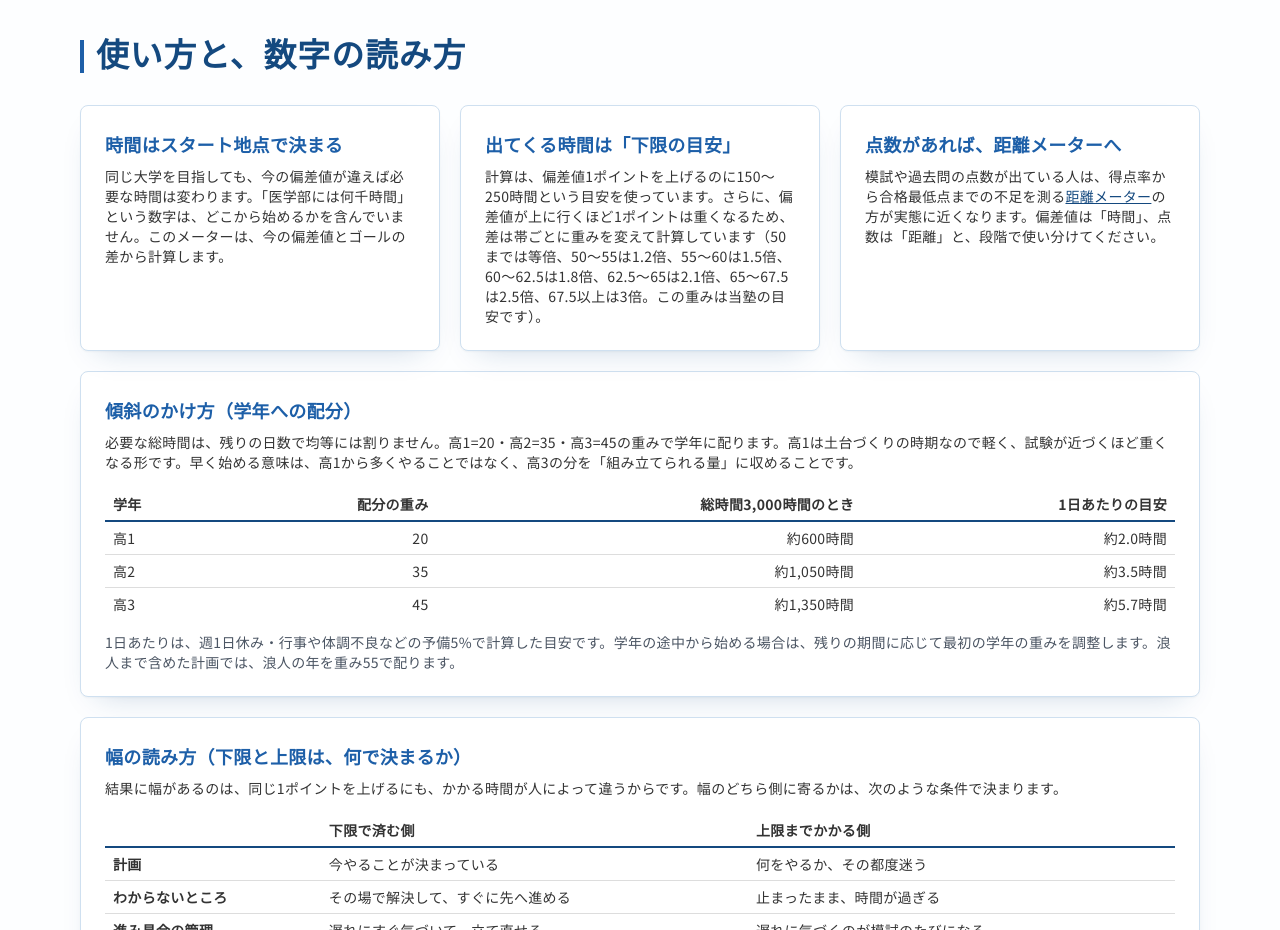
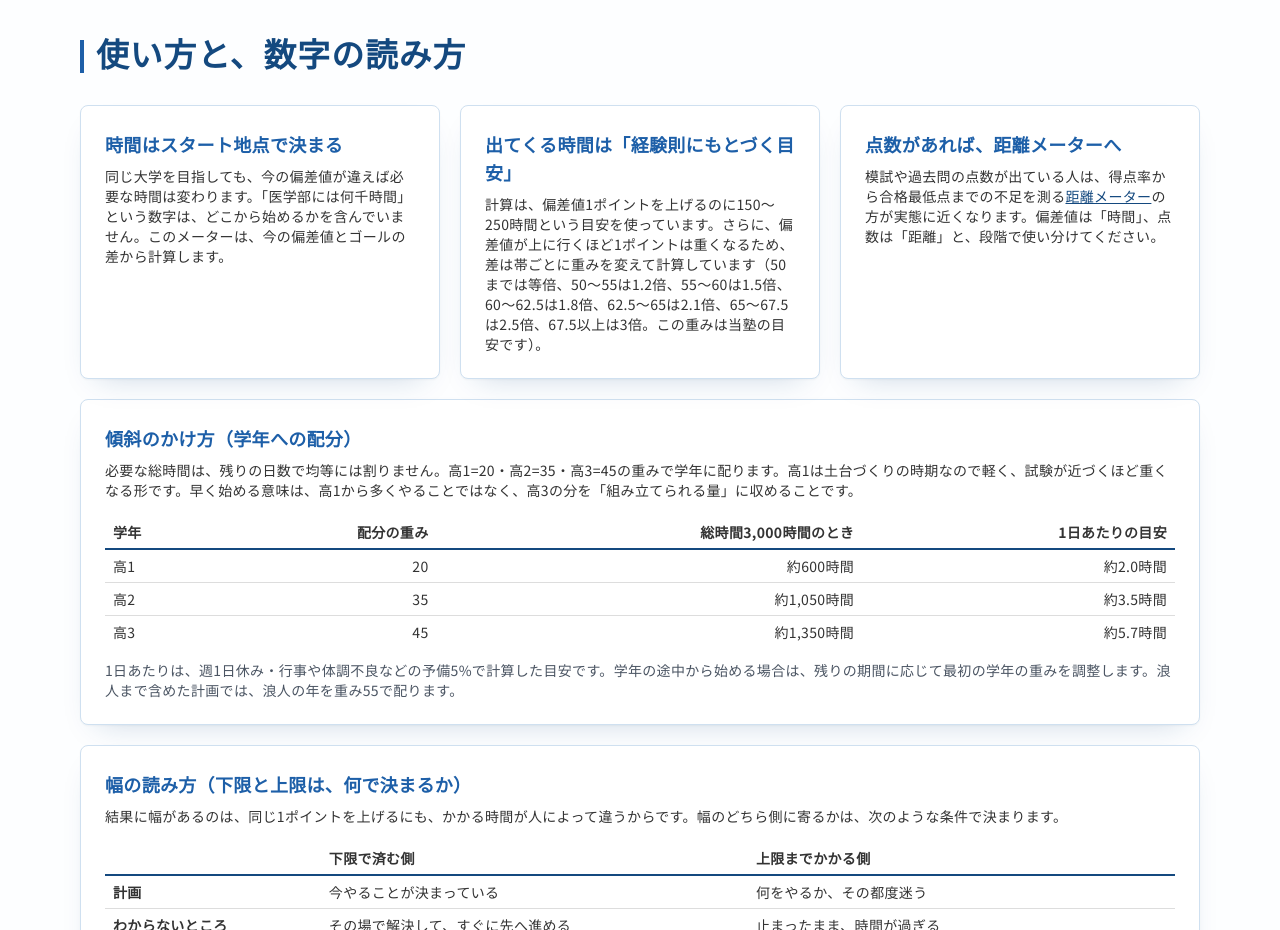
Before and after one commit to infooubijuku/oubijuku-meducate, a plain HTML site: page gyakusan.html in a window 1280 px wide. Shown: the part 2940-3870 px from the top of the page. Drawn offline with nearby package versions, Linux system fonts and the light colour scheme.

Commit message:
見出し「下限の目安」を「経験則にもとづく目安」に修正

```diff
--- a/gyakusan.html
+++ b/gyakusan.html
@@ -286,7 +286,7 @@
         <h2 class="section-title font-black text-main-dark mb-6">使い方と、数字の読み方</h2>
         <div class="grid grid-cols-1 md:grid-cols-3 gap-5">
             <div class="card p-6"><p class="font-black text-main text-lg mb-2">時間はスタート地点で決まる</p><p class="text-sm">同じ大学を目指しても、今の偏差値が違えば必要な時間は変わります。「医学部には何千時間」という数字は、どこから始めるかを含んでいません。このメーターは、今の偏差値とゴールの差から計算します。</p></div>
-            <div class="card p-6"><p class="font-black text-main text-lg mb-2">出てくる時間は「下限の目安」</p><p class="text-sm">計算は、偏差値1ポイントを上げるのに150〜250時間という目安を使っています。さらに、偏差値が上に行くほど1ポイントは重くなるため、差は帯ごとに重みを変えて計算しています（50までは等倍、50〜55は1.2倍、55〜60は1.5倍、60〜62.5は1.8倍、62.5〜65は2.1倍、65〜67.5は2.5倍、67.5以上は3倍。この重みは当塾の目安です）。</p></div>
+            <div class="card p-6"><p class="font-black text-main text-lg mb-2">出てくる時間は「経験則にもとづく目安」</p><p class="text-sm">計算は、偏差値1ポイントを上げるのに150〜250時間という目安を使っています。さらに、偏差値が上に行くほど1ポイントは重くなるため、差は帯ごとに重みを変えて計算しています（50までは等倍、50〜55は1.2倍、55〜60は1.5倍、60〜62.5は1.8倍、62.5〜65は2.1倍、65〜67.5は2.5倍、67.5以上は3倍。この重みは当塾の目安です）。</p></div>
             <div class="card p-6"><p class="font-black text-main text-lg mb-2">点数があれば、距離メーターへ</p><p class="text-sm">模試や過去問の点数が出ている人は、得点率から合格最低点までの不足を測る<a href="/kyori" class="underline text-main-dark">距離メーター</a>の方が実態に近くなります。偏差値は「時間」、点数は「距離」と、段階で使い分けてください。</p></div>
         </div>
         <div class="card p-6 mt-5">
```
